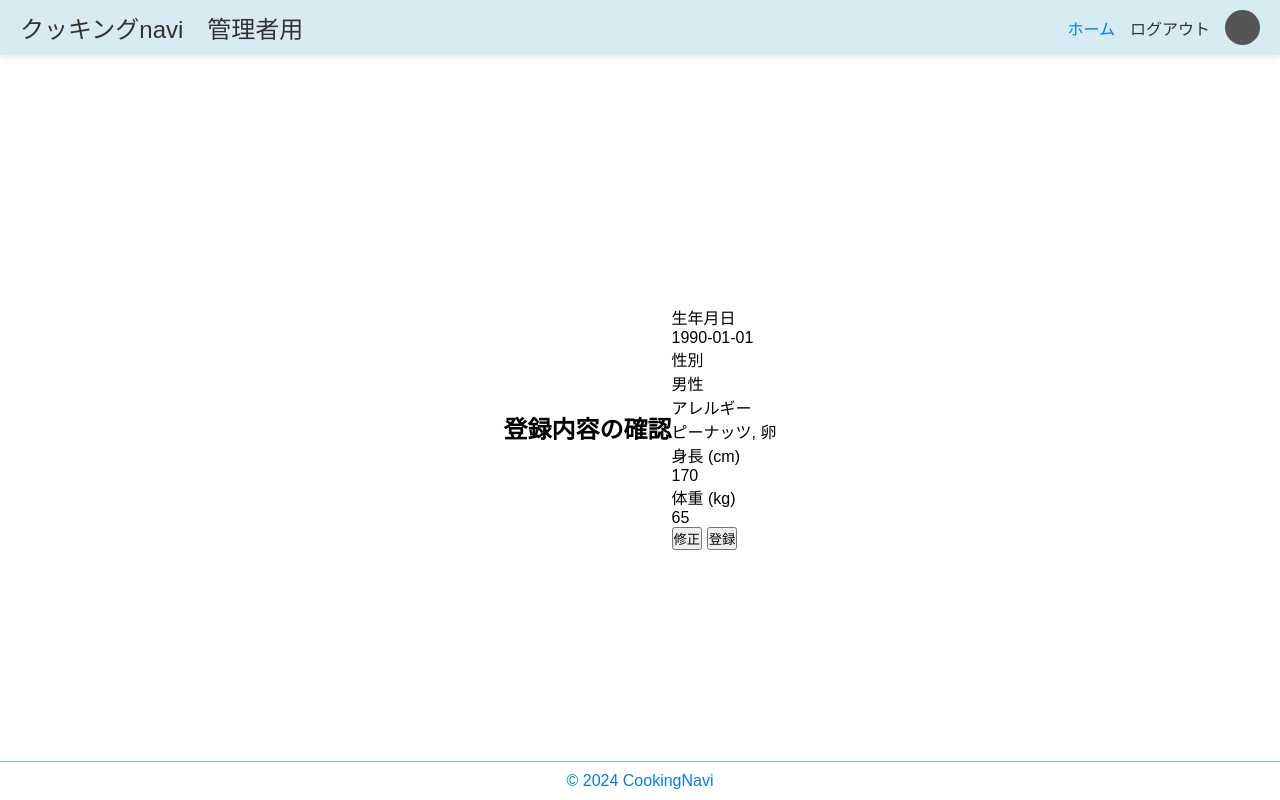
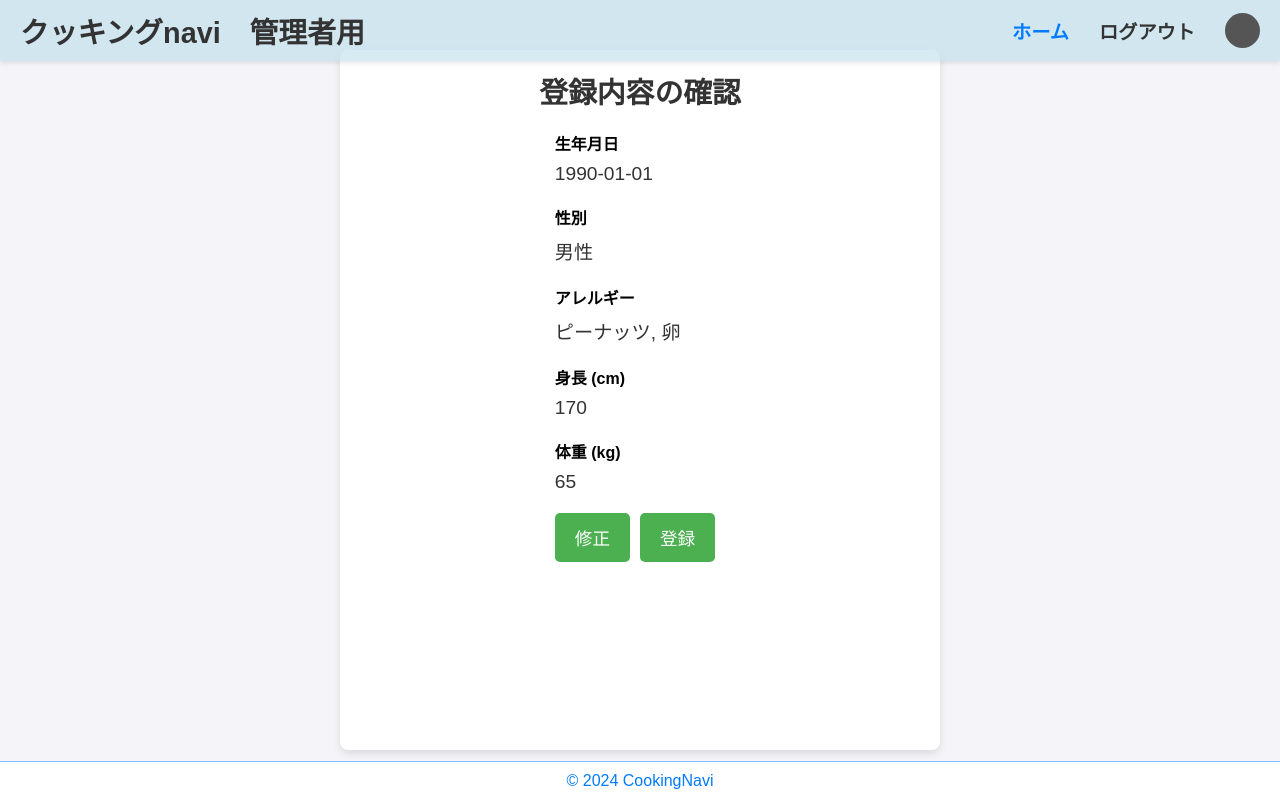
Before and after one commit to ml02100825/CookingNavi, a Django app: template cookapp/templates/administrator/sign up/sign up_confirmation.html in a window 1280 px wide. Run offline with Django 4.2, Linux system fonts and the light colour scheme; the template is opened without the code that fills it, so the values that code supplies are empty.

Commit message:
管理者登録内容の確認画面

```diff
--- a/cookapp/templates/administrator/sign up/sign up_confirmation.html
+++ b/cookapp/templates/administrator/sign up/sign up_confirmation.html
@@ -4,7 +4,7 @@
     <meta charset="UTF-8">
     <meta name="viewport" content="width=device-width, initial-scale=1.0">
     <title>（管理者）登録確認</title>
-    <link rel="stylesheet" href="css/home.css">
+    <link rel="stylesheet" href="../../css/home.css">
     <link rel="stylesheet" href="../../css/style.css">
 </head>
 <body>
--- a/cookapp/templates/css/home.css
+++ b/cookapp/templates/css/home.css
@@ -732,7 +732,7 @@ body {
 
 
 
-/* 新規登録完了画面のスタイル */
+/* （管理者）新規登録完了画面のスタイル */
 /* 全体のスタイル */
 body {
     font-family: Arial, sans-serif; /* フォント設定 */
@@ -827,6 +827,137 @@ body {
 /* ホバー時のボタンのスタイル */
 .login-complete-container .btn:hover {
     background-color: #45a049; /* ホバー時のボタン背景色を少し濃くする */
+}
+
+/* フッターのスタイル */
+.footer {
+    text-align: center; /* テキストを中央揃え */
+    padding: 20px; /* 内側の余白を20pxに設定 */
+    background-color: #333; /* 背景色をダークグレーに設定 */
+    color: white; /* 文字色を白に設定 */
+    position: fixed; /* フッターを画面の下部に固定 */
+    width: 100%; /* 幅を100%に設定 */
+    bottom: 0; /* 画面の下に配置 */
+}
+
+
+
+/* （管理者）登録内容確認画面のスタイル　＊/
+/* ページ全体のスタイル */
+body {
+    font-family: Arial, sans-serif; /* フォント設定 */
+    margin: 0; /* ページの余白をリセット */
+    padding: 0; /* ページの内側の余白をリセット */
+    background-color: #f4f4f9; /* 背景色を淡いグレーに設定 */
+}
+
+/* ヘッダーのスタイル */
+.header {
+    display: flex; /* ヘッダーをフレックスボックスで配置 */
+    justify-content: space-between; /* ヘッダー内要素を左右に配置 */
+    align-items: center; /* アイテムを縦方向に中央揃え */
+    padding: 15px 30px; /* ヘッダー内の余白 */
+    background-color: #4CAF50; /* 背景色を緑色に設定 */
+    color: white; /* 文字色を白に設定 */
+    font-size: 1.2em; /* フォントサイズを1.2emに設定 */
+}
+
+/* アプリ名のスタイル */
+.app-name {
+    font-weight: bold; /* アプリ名を太字に */
+}
+
+/* ナビゲーションの右側の要素（リンクとアイコン） */
+.nav-right {
+    display: flex; /* ナビゲーションリンクとアイコンをフレックスボックスで配置 */
+    align-items: center; /* アイテムを縦方向に中央揃え */
+}
+
+/* ナビゲーションリンクのスタイル */
+.nav-links a {
+    color: white; /* リンクの文字色を白に設定 */
+    text-decoration: none; /* リンクの下線を削除 */
+    margin-left: 15px; /* リンク同士に左余白を設定 */
+    font-weight: bold; /* リンク文字を太字に設定 */
+}
+
+/* リンクにホバーした際のスタイル */
+.nav-links a:hover {
+    text-decoration: underline; /* ホバー時に下線を表示 */
+}
+
+/* ユーザーアイコンのスタイル */
+.user-icon {
+    width: 30px; /* アイコンの幅を30pxに設定 */
+    height: 30px; /* アイコンの高さを30pxに設定 */
+    background-color: #333; /* アイコンの背景色をダークグレーに設定 */
+    border-radius: 50%; /* アイコンを丸型にする */
+    margin-left: 15px; /* アイコンの左に余白を追加 */
+}
+
+/* メインコンテンツのスタイル */
+.main-content {
+    padding: 40px 20px; /* メインコンテンツの内側の余白 */
+    max-width: 600px; /* 最大幅を600pxに設定 */
+    margin: 50px auto; /* 上下に50px、左右中央に配置 */
+    background-color: white; /* 背景色を白に設定 */
+    border-radius: 8px; /* 角を丸くする */
+    box-shadow: 0 4px 8px rgba(0, 0, 0, 0.1); /* 影を追加して立体感を出す */
+    text-align: left; /* テキストを左寄せに設定 */
+}
+
+/* 見出しのスタイル */
+.main-content h2 {
+    font-size: 1.8em; /* フォントサイズを1.8emに設定 */
+    color: #333; /* 文字色をダークグレーに設定 */
+    margin-bottom: 20px; /* 見出し下に20pxの余白を追加 */
+}
+
+/* 確認フィールドのスタイル */
+.confirmation-field {
+    margin-bottom: 20px; /* 各フィールド間の余白を設定 */
+}
+
+/* ラベルのスタイル */
+.confirmation-field label {
+    display: block; /* ラベルをブロック要素にする */
+    font-weight: bold; /* ラベル文字を太字に設定 */
+    margin-bottom: 8px; /* ラベル下に8pxの余白を追加 */
+}
+
+/* 入力内容表示のスタイル */
+.confirmation-field p {
+    font-size: 1.2em; /* フォントサイズを1.2emに設定 */
+    color: #333; /* 文字色をダークグレーに設定 */
+    margin-bottom: 8px; /* 入力内容下に8pxの余白を追加 */
+}
+
+/* 隠し入力フィールドのスタイル */
+.confirmation-field input[type="hidden"] {
+    display: none; /* 隠しフィールドを非表示にする */
+}
+
+/* ボタンのグループのスタイル */
+.button-group {
+    display: flex; /* ボタンを横並びに配置 */
+    justify-content: space-between; /* ボタン間の間隔を均等に設定 */
+}
+
+/* ボタンのスタイル */
+.button-group button {
+    background-color: #4CAF50; /* 背景色を緑色に設定 */
+    color: white; /* 文字色を白に設定 */
+    border: none; /* 枠線を削除 */
+    padding: 12px 20px; /* ボタン内の余白を設定 */
+    font-size: 1.1em; /* フォントサイズを1.1emに設定 */
+    cursor: pointer; /* カーソルをポインタに設定 */
+    border-radius: 5px; /* ボタンの角を丸くする */
+    width: 48%; /* ボタン幅を48%に設定して間隔を確保 */
+}
+
+/* ホバー時のボタンのスタイル */
+.button-group button:hover {
+    background-color: #45a049; /* ホバー時に背景色を少し濃くする */
 }
 
 /* フッターのスタイル */
```
